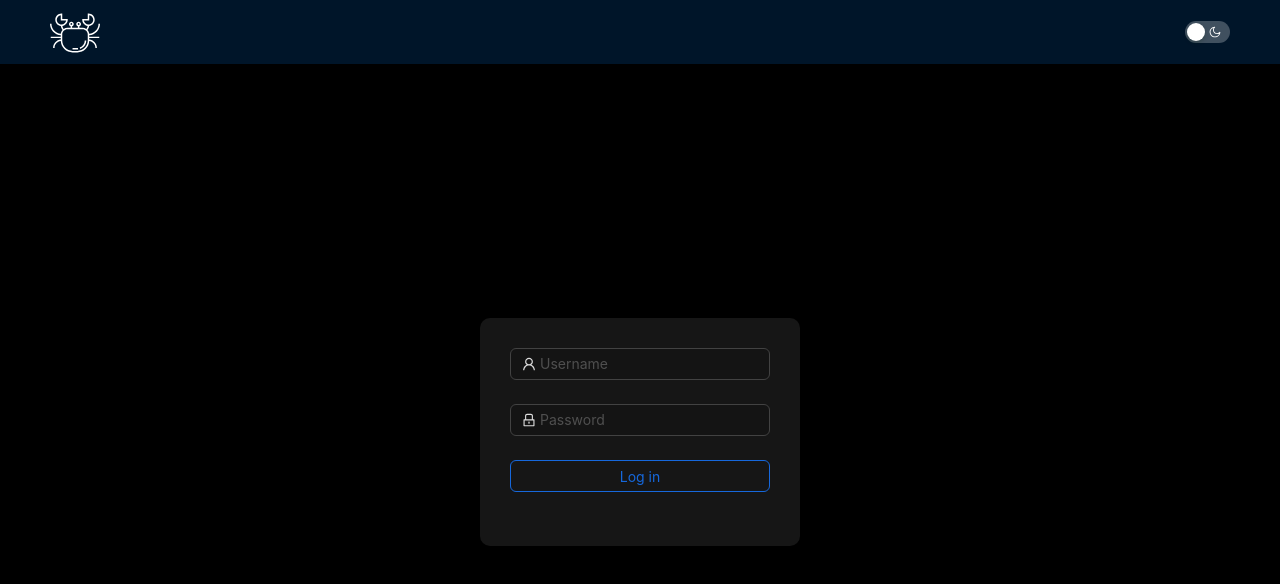
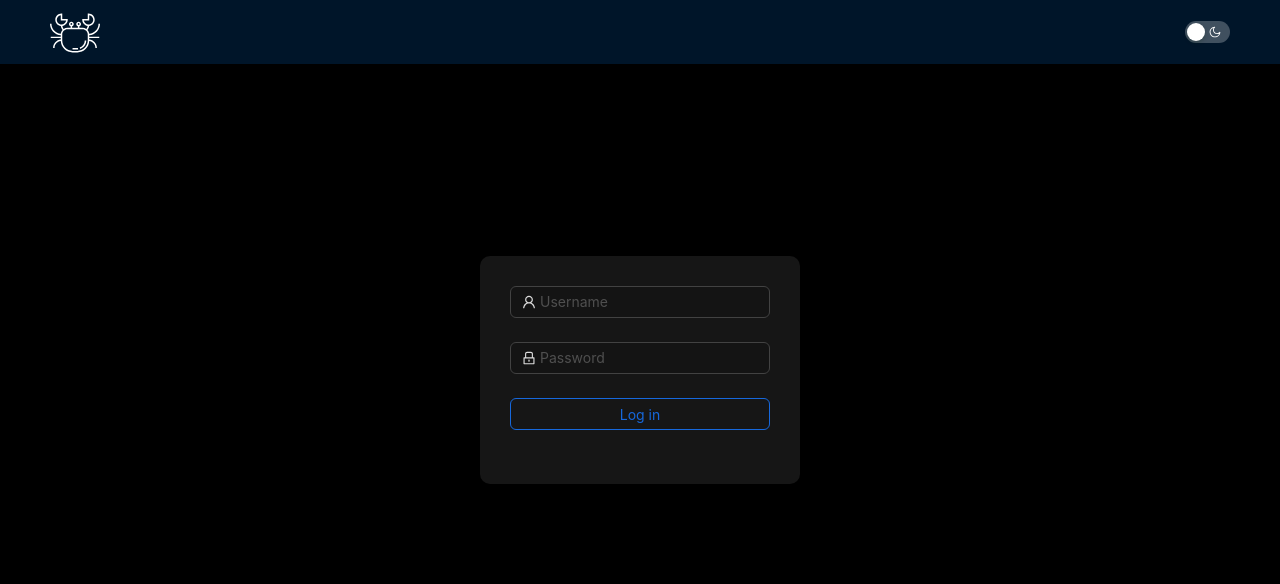
Before and after one commit to SKornya/crab2-antd, a React (Vite) app: page /login in a window 1280 px wide. Shown: the top 584 px of the page. Built offline with nearby package versions, Linux system fonts and the light colour scheme.

Commit message:
404 page, stand page

```diff
--- a/src/App.module.less
+++ b/src/App.module.less
@@ -1,54 +1,54 @@
-/* #root {
+// /*
+
+#root {
   max-width: 1280px;
   margin: 0 auto;
   padding: 2rem;
   text-align: center;
 }
 
-.logo {
-  height: 6em;
-  padding: 1.5em;
-  will-change: filter;
-  transition: filter 300ms;
-}
-.logo:hover {
-  filter: drop-shadow(0 0 2em #646cffaa);
-}
-.logo.react:hover {
-  filter: drop-shadow(0 0 2em #61dafbaa);
-}
+// .logo {
+//   height: 6em;
+//   padding: 1.5em;
+//   will-change: filter;
+//   transition: filter 300ms;
+// }
+// .logo:hover {
+//   filter: drop-shadow(0 0 2em #646cffaa);
+// }
+// .logo.react:hover {
+//   filter: drop-shadow(0 0 2em #61dafbaa);
+// }
 
-@keyframes logo-spin {
-  from {
-    transform: rotate(0deg);
-  }
-  to {
-    transform: rotate(360deg);
-  }
-}
+// @keyframes logo-spin {
+//   from {
+//     transform: rotate(0deg);
+//   }
+//   to {
+//     transform: rotate(360deg);
+//   }
+// }
 
-@media (prefers-reduced-motion: no-preference) {
-  a:nth-of-type(2) .logo {
-    animation: logo-spin infinite 20s linear;
-  }
-}
+// @media (prefers-reduced-motion: no-preference) {
+//   a:nth-of-type(2) .logo {
+//     animation: logo-spin infinite 20s linear;
+//   }
+// }
 
-.card {
-  padding: 2em;
-}
+// .card {
+//   padding: 2em;
+// }
 
-.read-the-docs {
-  color: #888;
-} */
+// .read-the-docs {
+//   color: #888;
+// } */
 
 .content {
   height: calc(100vh - 64px);
-  & div {
-    height: 100%;
-  }
 }
 
 .form {
+  margin-top: 15%;
   padding: 30px;
   border-radius: 10px;
   background-color: rgb(22, 22, 22);
@@ -67,10 +67,6 @@
     background-color: #eeeeee;
   }
 
-  // .form__input, .form__input:hover {
-  //   background-color: #eeeeee;
-  // }
-
   .table thead {
     background-color: #eeeeee;
   }
--- a/src/App.tsx
+++ b/src/App.tsx
@@ -7,6 +7,8 @@ import { BrowserRouter, Route, Routes } from 'react-router-dom';
 import Login from './pages/Login';
 import CrabHeader from './components/CrabHeader';
 import Main from './pages/Main';
+import Stand from './pages/Stand';
+import NotFound from './pages/NotFound';
 
 function App() {
   const [isDarkTheme, setIsDarkTheme] = useState<boolean>(
@@ -35,7 +37,8 @@ function App() {
             <Routes>
               <Route path='/' element={<Main />} />
               <Route path="/login" element={<Login />} />
-              <Route path="*" element={<div>Any page</div>} />
+              <Route path='stand/:id' element={<Stand />} />
+              <Route path="*" element={<NotFound />} />
             </Routes>
           </Content>
         </Layout>
--- a/src/index.css
+++ b/src/index.css
@@ -1,4 +1,4 @@
-html, body {
+* {
   margin: 0;
   padding: 0;
   box-sizing: border-box;
--- a/src/pages/Login.tsx
+++ b/src/pages/Login.tsx
@@ -3,12 +3,15 @@ import { FunctionComponent } from 'react';
 
 import styles from '../App.module.less';
 import { LockOutlined, UserOutlined } from '@ant-design/icons';
+import { useNavigate } from 'react-router-dom';
 
 const Login: FunctionComponent = () => {
   interface FieldsTypes {
     username?: string;
     password?: string;
   }
+
+  const navigate = useNavigate();
 
   return (
     <Flex align="center" justify="center">
@@ -18,7 +21,10 @@ const Login: FunctionComponent = () => {
         initialValues={{
           remember: true,
         }}
-        onFinish={(values: FieldsTypes) => {console.log(values)}}
+        onFinish={(values: FieldsTypes) => {
+          console.log(values);
+          return navigate('/');
+        }}
       >
         <Form.Item
           name="username"
--- a/src/pages/Main.tsx
+++ b/src/pages/Main.tsx
@@ -5,7 +5,6 @@ import { FunctionComponent } from 'react';
 import styles from '../App.module.less';
 
 const Main: FunctionComponent = () => {
-
   const dataSource = [
     {
       key: 1,
@@ -16,7 +15,7 @@ const Main: FunctionComponent = () => {
       key: 2,
       name: <TableOutlined />,
       value: 43,
-    }
+    },
   ];
 
   const columns = [
@@ -29,7 +28,7 @@ const Main: FunctionComponent = () => {
       title: 'value',
       dataIndex: 'value',
       key: 'value',
-    }
+    },
   ];
 
   return (
--- /dev/null
+++ b/src/pages/NotFound.tsx
@@ -0,0 +1,16 @@
+import { Button, Result } from 'antd';
+import { FunctionComponent } from 'react';
+import { Link } from 'react-router-dom';
+
+const NotFound: FunctionComponent = () => {
+  return (
+    <Result
+    status="404"
+    title="404"
+    subTitle="Sorry, the page you visited does not exist."
+    extra={<Button type="primary"><Link to='/'>Back Home</Link></Button>}
+  />
+  );
+};
+
+export default NotFound;
--- /dev/null
+++ b/src/pages/Stand.tsx
@@ -0,0 +1,10 @@
+import { FunctionComponent } from "react";
+import { useParams } from "react-router-dom";
+
+const Stand: FunctionComponent = () => {
+  const { id } = useParams();
+
+  return (<div>{`Stand with id: ${id}`}</div>);
+};
+
+export default Stand;
```
